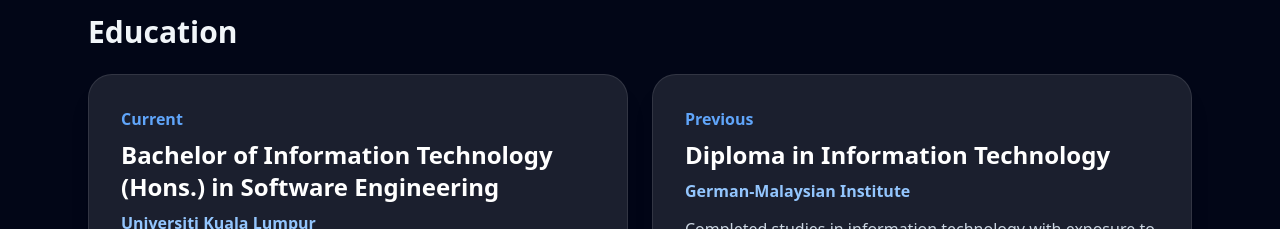
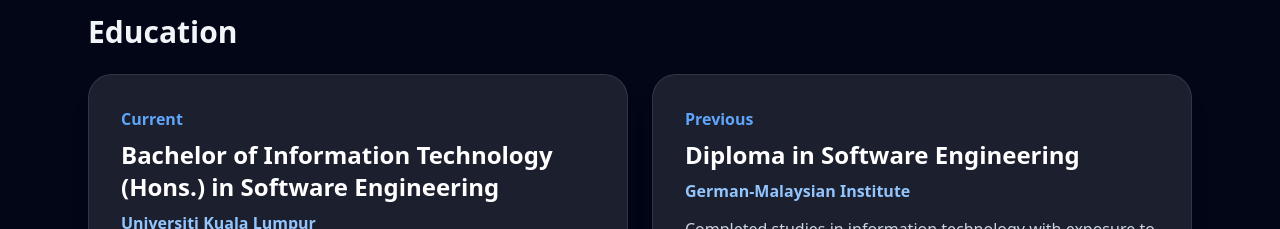
Before and after one commit to Arif22222/AfifArif_Portfolio, a React (Create React App) app: page / in a window 1280 px wide. Shown: the part 1540-1769 px from the top of the page. Built offline with nearby package versions, Linux system fonts and the light colour scheme.

Commit message:
fix education

```diff
--- a/src/App.js
+++ b/src/App.js
@@ -171,7 +171,7 @@
           <div className="bg-white/10 border border-white/10 rounded-3xl p-8 shadow-xl">
             <p className="text-blue-400 font-semibold mb-2">Previous</p>
             <h3 className="text-2xl font-bold text-white mb-2">
-  Diploma in Information Technology
+  Diploma in Software Engineering
 </h3>
 <p className="text-blue-300 font-semibold mb-3">
   German-Malaysian Institute
```
